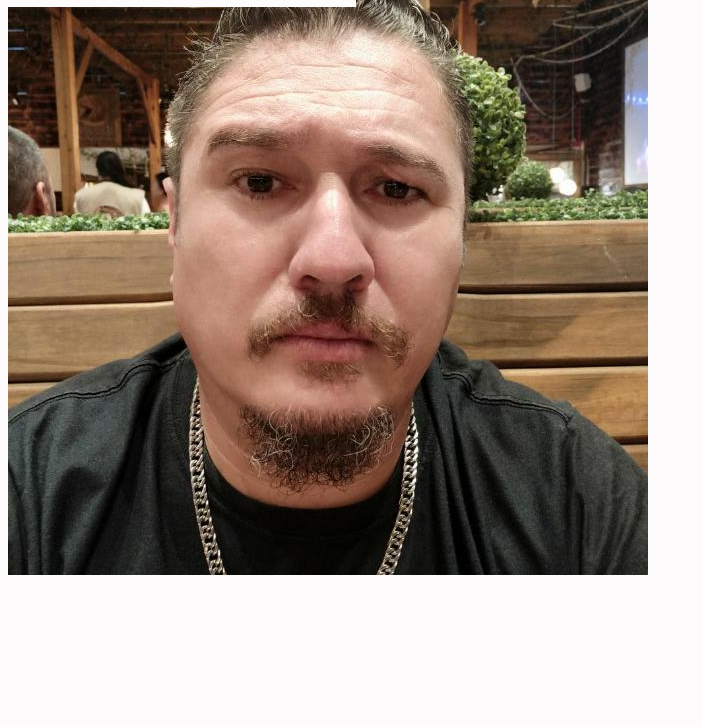
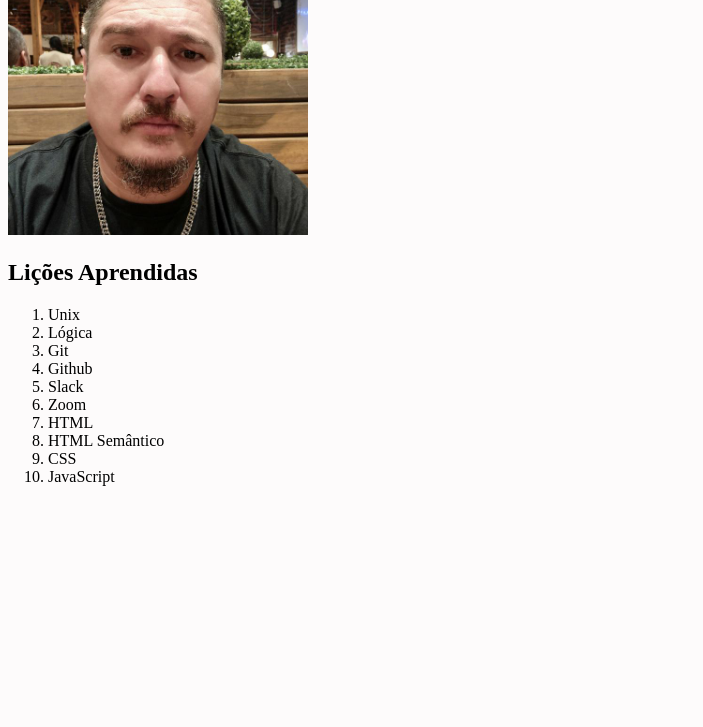
Before and after one commit to acmarchiori/Projeto, a website: page index.html in a window 1280 px wide. Shown: the part 73-800 px from the top of the page, without its empty margins (0-703 px from the left). Drawn offline with Linux system fonts and the light colour scheme.

Commit message:
Requisito 04

```diff
--- a/index.html
+++ b/index.html
@@ -4,13 +4,26 @@
     <meta charset="UTF-8">
     <meta http-equiv="X-UA-Compatible" content="IE=edge">
     <meta name="viewport" content="width=device-width, initial-scale=1.0">
-    <title>cabecalho</title>
+    <title>Lessons Learned</title>
     <link rel="stylesheet" href="style.css">
 </head>
 <header id="cabecalho">
     <h1 id="titulo">Lessons Learned - Trybe!</h1>
 </header>
-<main>
-    <img id="minha_foto" src="minha-foto.jpg" alt="foto de perfil">
-</main>
+  <main>
+    <img id="minha_foto" src="minha-foto.jpg" alt="foto de perfil" width="300px">
+      <h2>Lições Aprendidas</h2>
+        <ol id="licoes_aprendidas">
+          <li>Unix</li>
+          <li>Lógica</li>
+          <li>Git</li>
+          <li>Github</li>
+          <li>Slack</li>
+          <li>Zoom</li>
+          <li>HTML</li>
+          <li>HTML Semântico</li>
+          <li>CSS</li>
+          <li>JavaScript</li>
+        </ol>
+  </main>
 </html>
--- a/style.css
+++ b/style.css
@@ -1,4 +1,4 @@
-* {
+body {
     background-color: rgb(253, 251, 251);
 }
 #cabecalho {
```
